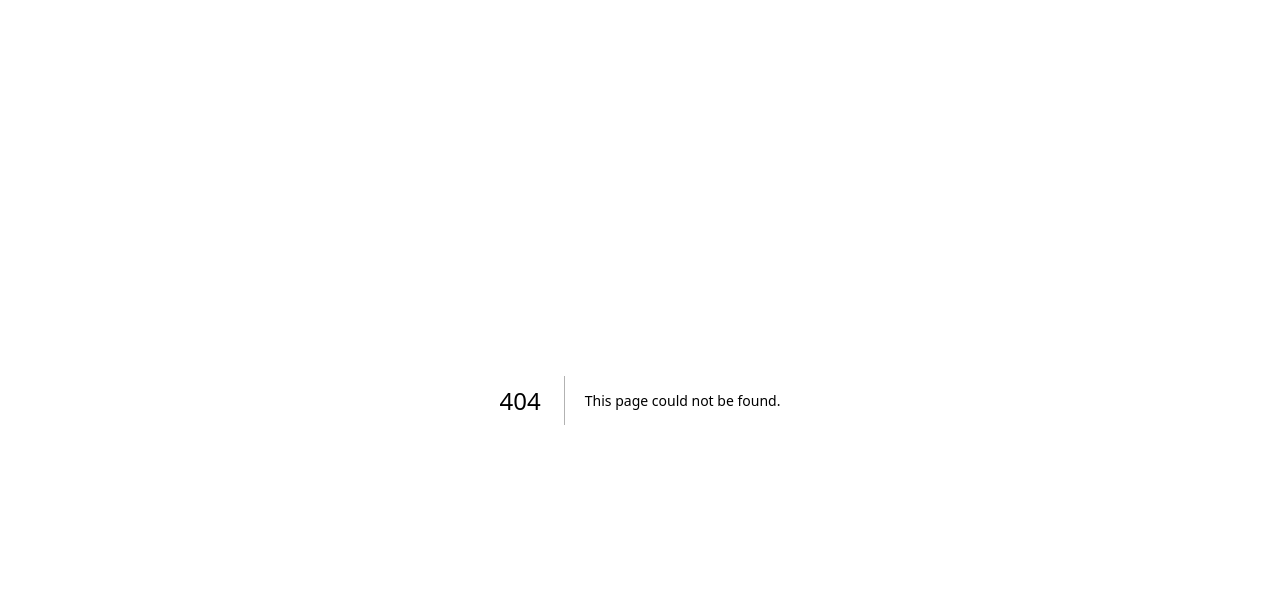
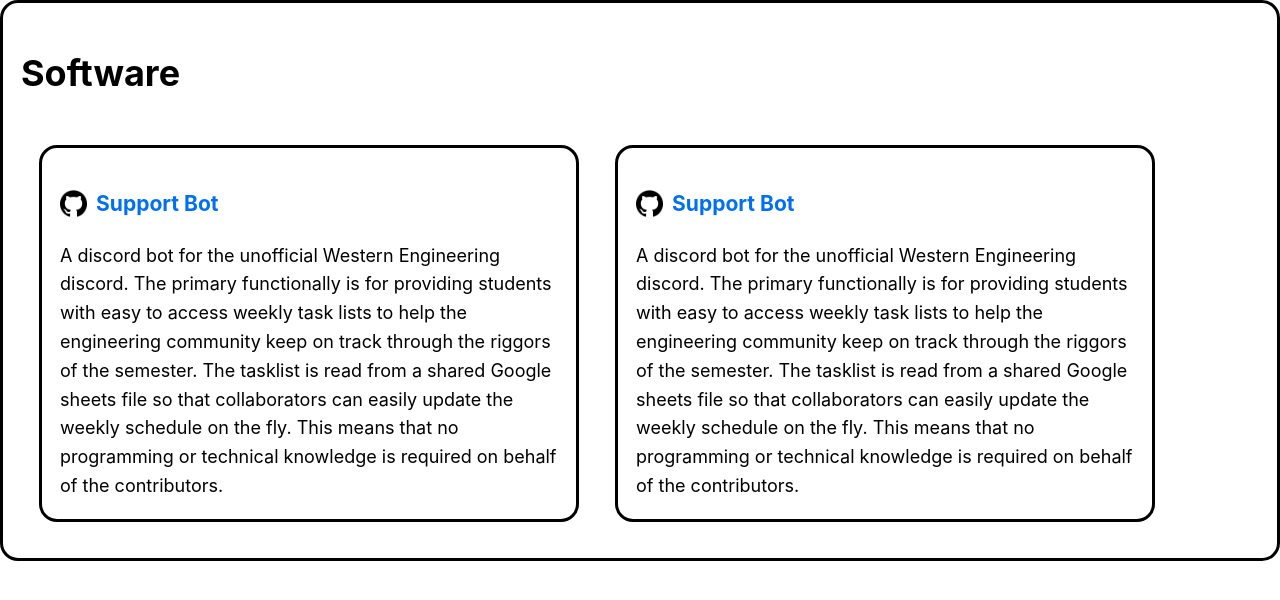
Before and after one commit to yamaan93/Portfolio-Site, a Next.js app: page /Portfolio in a window 1280 px wide. Before the commit this address had no page. Shown: the top 600 px of the page. Built offline with nearby package versions, Linux system fonts and the light colour scheme.

Commit message:
add portfolio page and card components

```diff
--- /dev/null
+++ b/components/portfolioLayout.js
@@ -0,0 +1,5 @@
+import styles from './portfolioLayout.module.css';
+
+export default function portfolioLayout({ children }) {
+  return <div className={styles.container}>{children}</div>;
+}
--- /dev/null
+++ b/components/portfolioLayout.module.css
@@ -0,0 +1,15 @@
+.container {
+
+    display: flex;
+    flex-direction: column;
+    border: 0.2rem solid black;
+    border-radius: 1rem;
+    padding: 1rem;
+}
+
+.cardHolder{
+    display: flex;
+    flex-wrap: wrap;
+
+    flex: 1;
+}
--- /dev/null
+++ b/components/softwareCard.js
@@ -0,0 +1,11 @@
+export default function SoftwareCard(props) {
+  return (
+    <div className="card">
+      <h3 className="cardTitle">
+      <img src="../github.png" className="cardLogo"></img>
+        <a href={props.githubLink}>{props.title}</a>
+      </h3>
+      {props.children}
+    </div>
+  );
+}
--- /dev/null
+++ b/components/subjectCard.js
@@ -0,0 +1,10 @@
+import styles from "./portfolioLayout.module.css";
+
+export default function SubjectCard(props) {
+  return (
+    <>
+      <h1>{props.subject}</h1>
+      <div className={styles.cardHolder}>{props.children}</div>
+    </>
+  );
+}
--- /dev/null
+++ b/pages/Portfolio.js
@@ -0,0 +1,35 @@
+import Link from "next/link";
+import Layout from "../components/portfolioLayout";
+import SubjectCard from "../components/subjectCard";
+import SoftwareCard from "../components/softwareCard";
+
+export default function Portfolio() {
+  return (
+    <Layout>
+      <SubjectCard subject="Software">
+        <SoftwareCard
+          title="Support Bot"
+          githubLink="https://github.com/yamaan93/Engineering-Support-Bot"
+        >
+          A discord bot for the unofficial Western Engineering discord. The primary functionally is for providing students with easy
+          to access weekly task lists to help the engineering community keep on
+          track through the riggors of the semester. The tasklist is read from a
+          shared Google sheets file so that collaborators can easily update the
+          weekly schedule on the fly. This means that no programming or
+          technical knowledge is required on behalf of the contributors.
+        </SoftwareCard>
+        <SoftwareCard
+          title="Support Bot"
+          githubLink="https://github.com/yamaan93/Engineering-Support-Bot"
+        >
+          A discord bot for the unofficial Western Engineering discord. The primary functionally is for providing students with easy
+          to access weekly task lists to help the engineering community keep on
+          track through the riggors of the semester. The tasklist is read from a
+          shared Google sheets file so that collaborators can easily update the
+          weekly schedule on the fly. This means that no programming or
+          technical knowledge is required on behalf of the contributors.
+        </SoftwareCard>
+      </SubjectCard>
+    </Layout>
+  );
+}
--- a/pages/index.js
+++ b/pages/index.js
@@ -28,7 +28,7 @@ export default function Home() {
             </p>
           </a>
 
-          <a href="" className="card">
+          <a href="/Portfolio" className="card">
             <h3>Projects &rarr;</h3>
             <p>
               Take a look at my list of projects! I've made plenty of things
--- /dev/null
+++ b/styles/cards.css
@@ -0,0 +1,3 @@
+.cardHolder{
+    display: flex;
+}
--- a/styles/global.css
+++ b/styles/global.css
@@ -25,3 +25,20 @@ img {
   max-width: 100%;
   display: block;
 }
+
+.cardLogo{
+  height: 1.5rem;
+  margin-right: 0.5rem;
+  /*display: inline;*/
+}
+.cardTitle{
+  display: flex;
+  align-items: center;
+}
+.card{
+  border: 0.2rem solid black;
+  border-radius: 1rem;
+  padding: 1rem;
+  max-width: 30rem;
+   margin: 1rem;
+}
```
Also changed, not shown: public/support bot test pfp 8.png (added), 1 other file (tests, documents, lock files or other folders).
